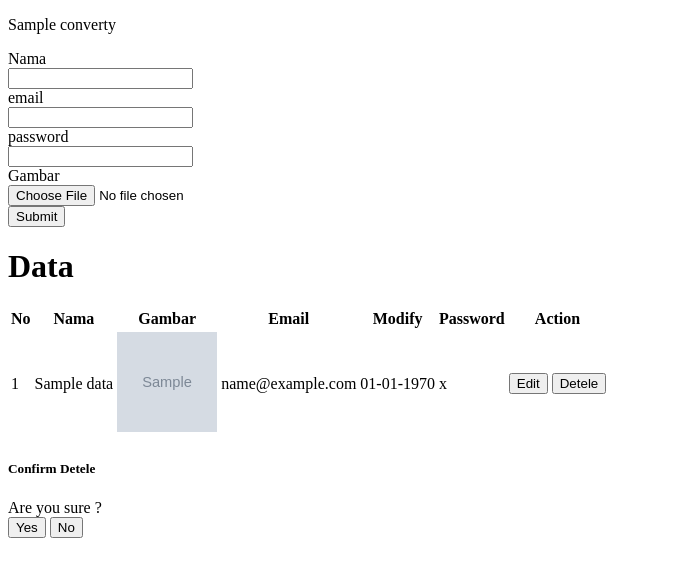
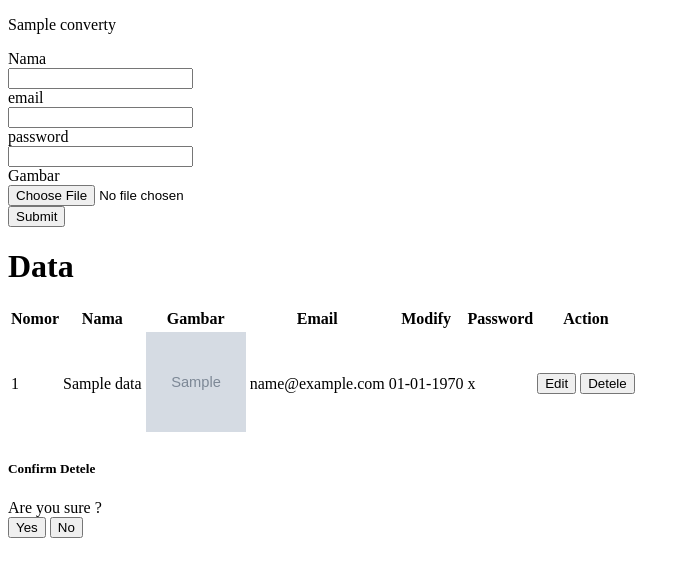
Before and after one commit to dimascapella/Igniter, a CodeIgniter app: the page made by application/views/main_menu.php in a window 1280 px wide. Shown: the top 569 px of the page, without its empty margins (0-690 px from the left). Run offline with CodeIgniter, Linux system fonts and the light colour scheme; the template is opened without the code that fills it: most values are stand-ins (such as "Sample title", 1, 10 or a date in 2020); grey boxes marked "Sample" are stand-in pictures; data that the repository does not hold is empty.

Commit message:
Update main_menu.php

```diff
--- a/application/views/main_menu.php
+++ b/application/views/main_menu.php
@@ -53,7 +53,7 @@
             <table class="table table-bordered text-center">
                 <thead class="thead-light">
                     <tr>
-                        <th>No</th>
+                        <th>Nomor</th>
                         <th>Nama</th>
                         <th>Gambar</th>
                         <th>Email</th>
```
